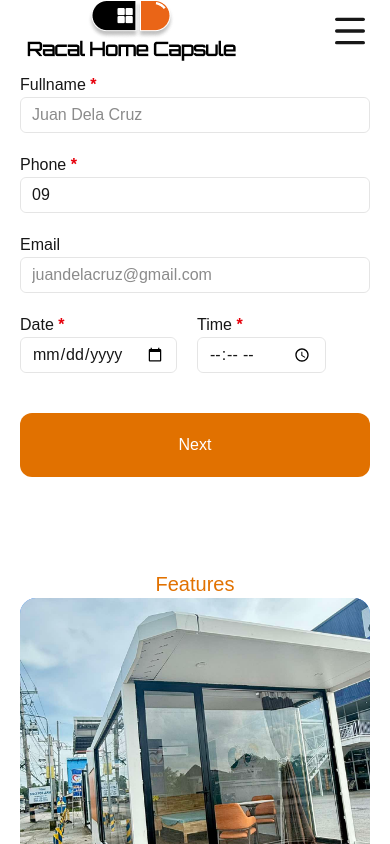
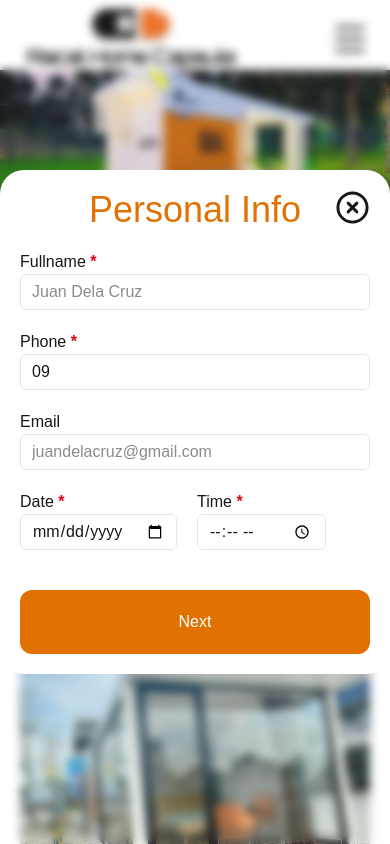
Before and after one commit to teodie/racal-home-capsule, a Next.js app: page / in a window 390 px wide. Both pictures are taken after a click on the button "Book a visit". Shown: the top 844 px of the page. Built offline with nearby package versions, Linux system fonts and the light colour scheme.

Commit message:
style: fixed layout for mobile view

```diff
--- a/src/components/Modal.tsx
+++ b/src/components/Modal.tsx
@@ -95,7 +95,7 @@ const Modal = ({ toggle }: { toggle: () => void }) => {
 
 
   return (
-    <div className='absolute inset-0 z-30 bg-white/10 backdrop-blur-[5px]  flex items-center justify-center'>
+    <div className='absolute inset-0 z-100 bg-white/10 backdrop-blur-[5px]  flex items-center justify-center'>
       <div className='py-5 w-105 bg-white rounded-3xl px-5 relative'>
         {
           step === 2 &&
--- a/src/elements/Contact.tsx
+++ b/src/elements/Contact.tsx
@@ -19,7 +19,7 @@ const Contact = () => {
 
       <div className='h-full md:h-100
        grid grid-cols-1 mx-5 md:grid-cols-2 max-w-200 md:mx-auto bg-white'>
-        <div className='flex flex-col mt-10 gap-y-10'>
+        <div className='flex flex-col my-10 gap-y-10'>
           {
             contactDetails.map((contact) => (
               <ContactCard key={contact.details} icon={contact.icon} label={contact.label} details={contact.details} />
--- a/src/elements/Hero.tsx
+++ b/src/elements/Hero.tsx
@@ -20,7 +20,7 @@ const Hero = () => {
   return (
     <div className="">
 
-      <div className="relative ">
+      <div className="">
 
         {
           modalVisible && <Modal toggle={closeModal} />
--- a/src/elements/Nav.tsx
+++ b/src/elements/Nav.tsx
@@ -31,7 +31,7 @@ const Nav = () => {
 
   return (
     <header>
-      <nav className={`px-5 md:px-10 lg:px-20 flex gap-10 m-auto items-center fixed bg-white z-50 top-0 left-0 right-0 ${isScrolled && "bg-white/70 backdrop-blur-md border-b border-gray-300 shadow-md"}`}>
+      <nav className={`px-5 pt-2 md:pt-0 md:px-10 lg:px-20 flex gap-10 m-auto items-center fixed bg-white z-50 top-0 left-0 right-0 ${isScrolled && "bg-white/70 backdrop-blur-md border-b border-gray-300 shadow-md"}`}>
         <Image src={logo.primary} alt='logo' className='mr-auto' />
 
         <ul className='hidden md:flex text-sm font-medium gap-10'>
```
